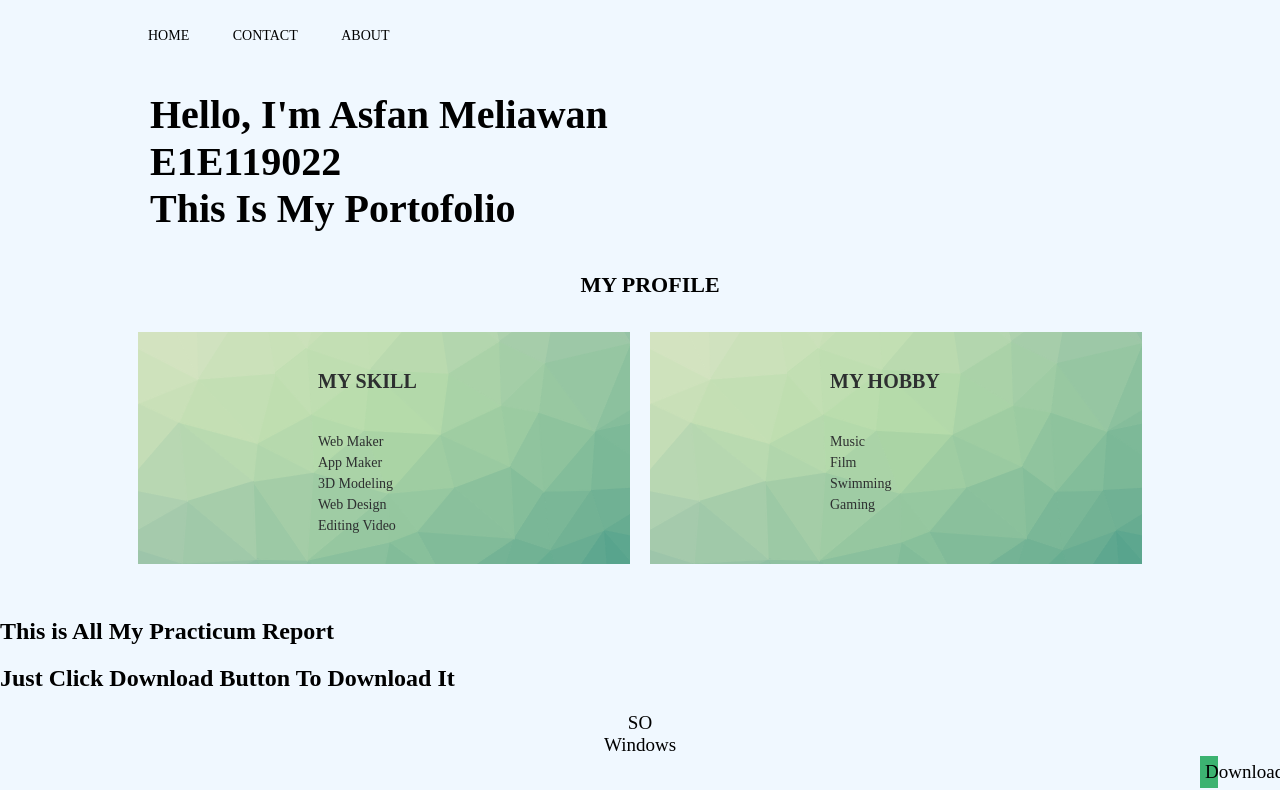
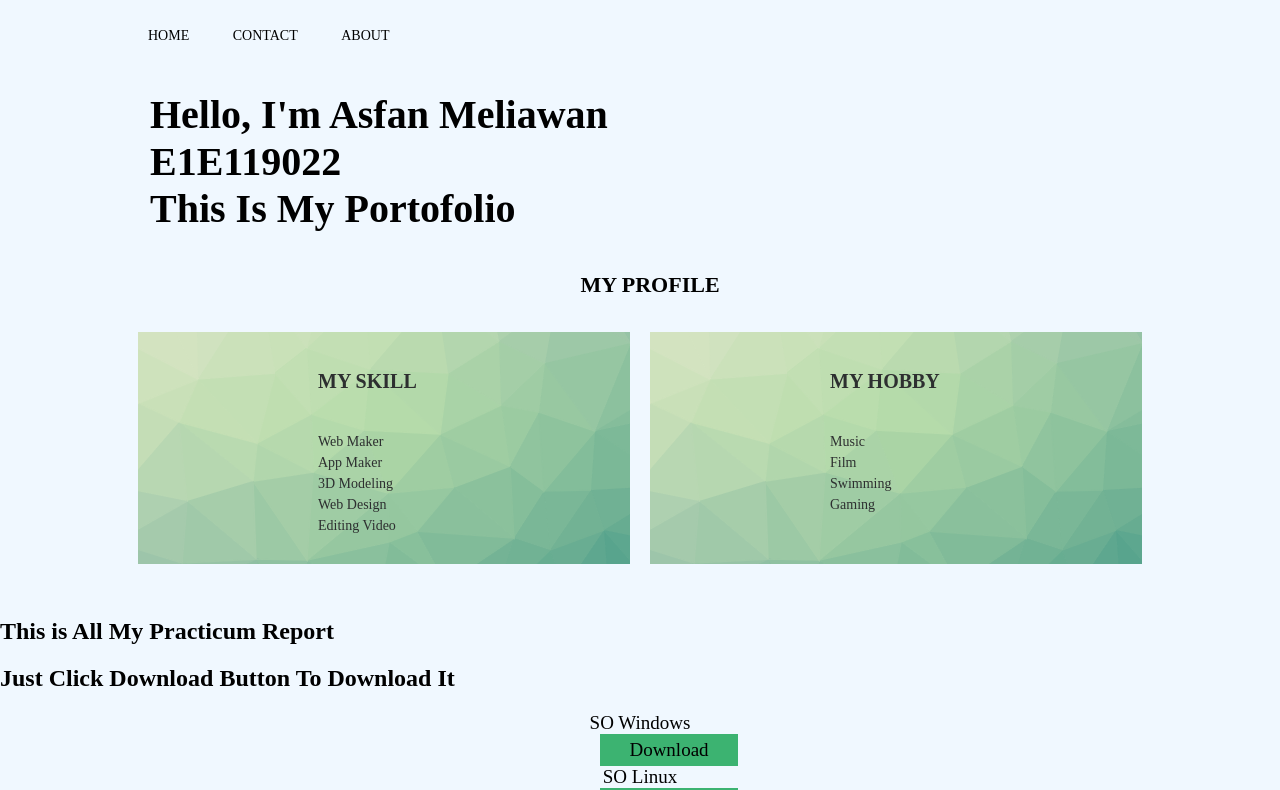
Before and after one commit to asfanmeliawan/Tugas-Aplikom-HTML-2019, a plain HTML site: page index.html in a window 1280 px wide. Shown: the top 790 px of the page. Drawn offline with Linux system fonts and the light colour scheme.

Commit message:
Update style.css

```diff
--- a/style.css
+++ b/style.css
@@ -118,7 +118,6 @@ footer {
 .Download {
     text-align: center;
     font-size: 19px;
-    margin: 0 600px
 }
 .Button {
     width: 10%;
```
